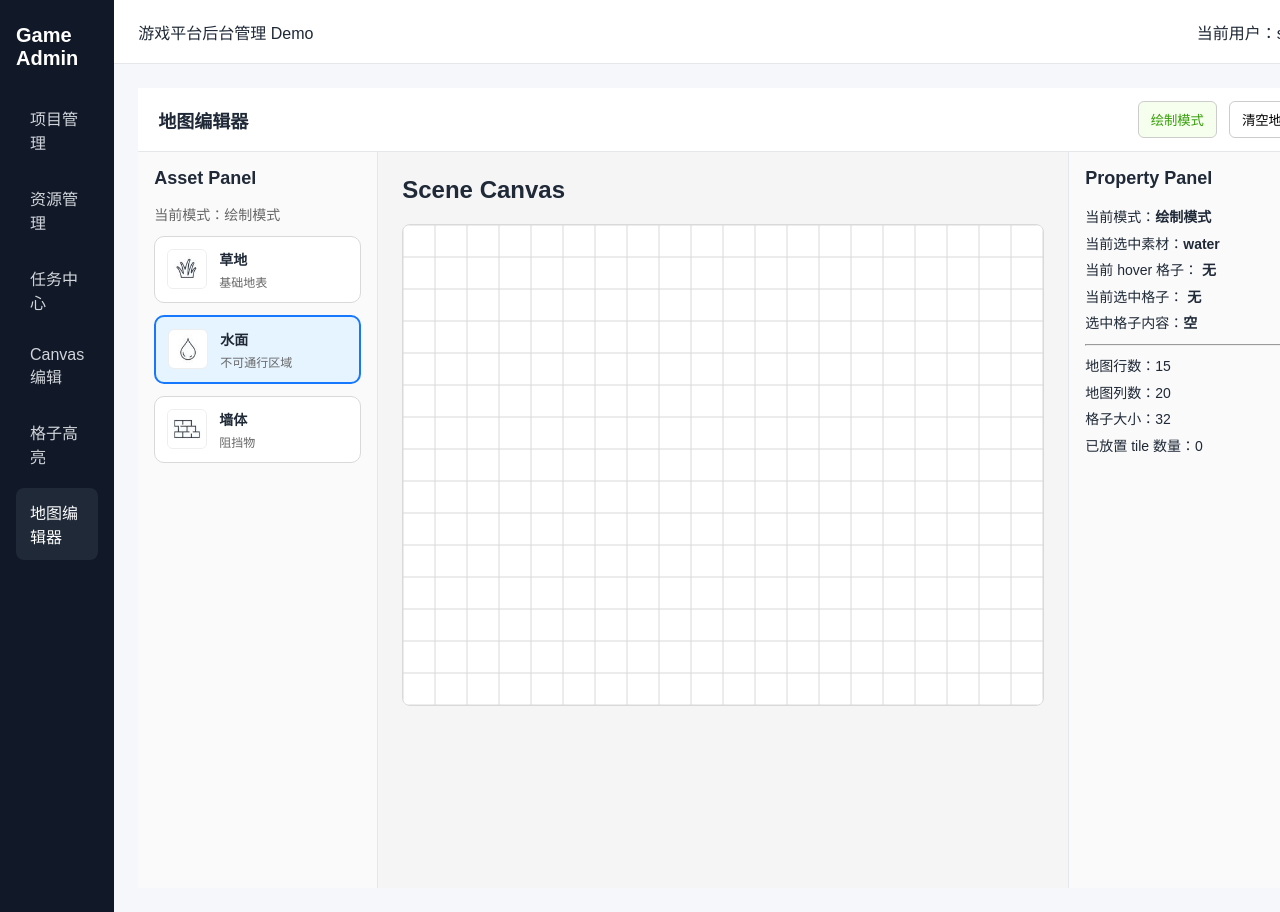
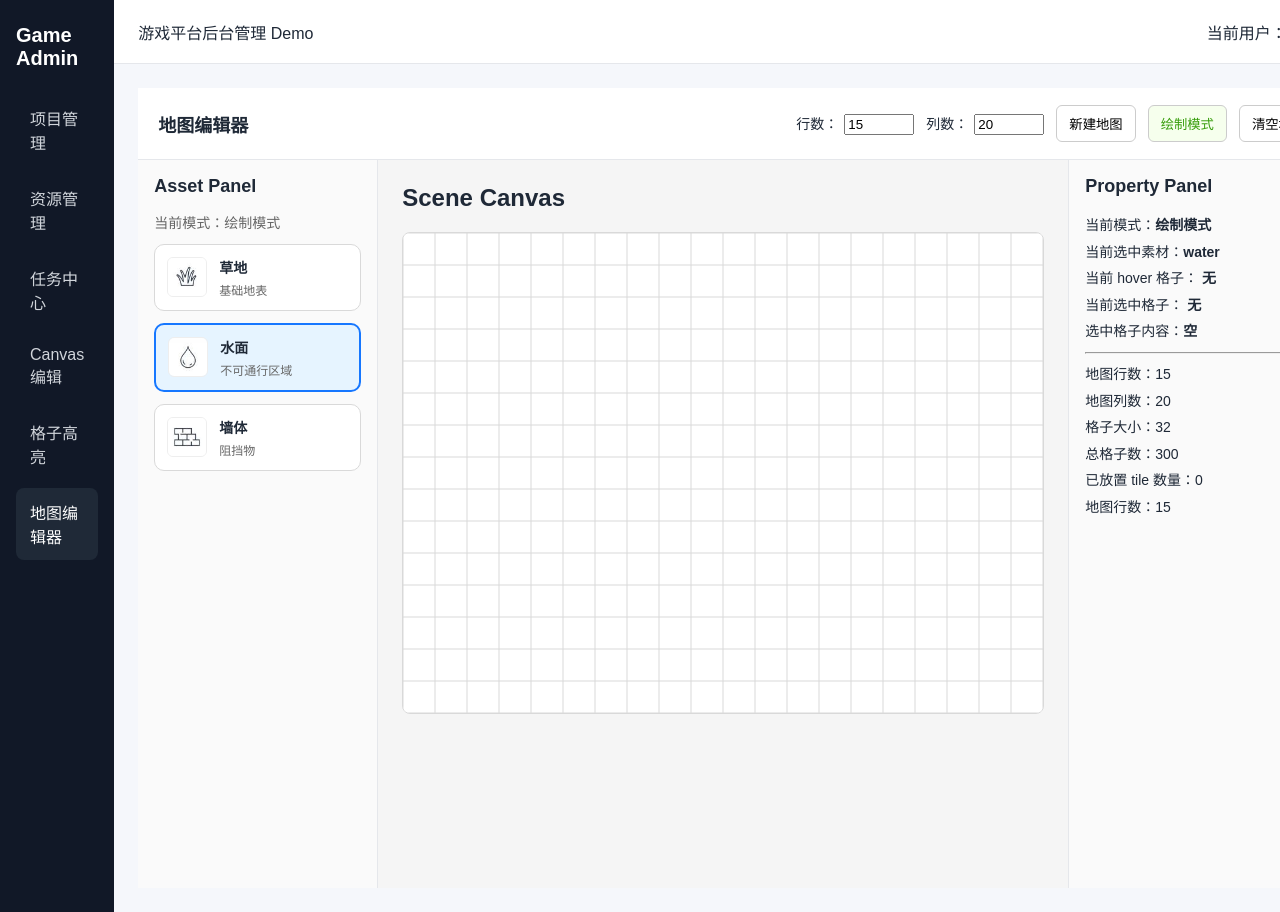
Before and after one commit to Caibospoem/react_learning, a React (Vite) app in the folder game-admin-demo/: page /mapeditor in a window 1280 px wide. Shown: the top 912 px of the page. Built offline with nearby package versions, Linux system fonts and the light colour scheme; sample sign-in values are in the browser's storage.

Commit message:
添加新建地图按钮，可以指定地图大小

```diff
--- a/game-admin-demo/src/components/PropertyPanel.tsx
+++ b/game-admin-demo/src/components/PropertyPanel.tsx
@@ -23,7 +23,7 @@ function PropertyPanel({
   return (
     <div
       style={{
-        width: 260,
+        width: 270,
         borderLeft: '1px solid #e5e7eb',
         background: '#fafafa',
         padding: 16,
@@ -66,7 +66,9 @@ function PropertyPanel({
         <div>地图行数：{mapData.rows}</div>
         <div>地图列数：{mapData.cols}</div>
         <div>格子大小：{mapData.tileSize}</div>
+        <div>总格子数：{mapData.rows * mapData.cols}</div>
         <div>已放置 tile 数量：{Object.keys(mapData.cells).length}</div>
+        <div>地图行数：{mapData.rows}</div>
       </div>
     </div>
   )
--- a/game-admin-demo/src/components/Toolbar.tsx
+++ b/game-admin-demo/src/components/Toolbar.tsx
@@ -1,18 +1,28 @@
 interface ToolbarProps {
   isEraseMode: boolean
+  draftRows: number
+  draftCols: number
+  onDraftRowsChange: (value: number) => void
+  onDraftColsChange: (value: number) => void
   onToggleEraseMode: () => void
   onClearMap: () => void
+  onCreateNewMap: () => void
 }
 
 function Toolbar({
   isEraseMode,
+  draftRows,
+  draftCols,
+  onDraftRowsChange,
+  onDraftColsChange,
   onToggleEraseMode,
   onClearMap,
+  onCreateNewMap,
 }: ToolbarProps) {
   return (
     <div
       style={{
-        height: 64,
+        height: 72,
         display: 'flex',
         alignItems: 'center',
         justifyContent: 'space-between',
@@ -20,11 +30,47 @@ function Toolbar({
         borderBottom: '1px solid #e5e7eb',
         background: '#fff',
         flexShrink: 0,
+        gap: 16,
       }}
     >
       <div style={{ fontWeight: 700, fontSize: 18 }}>地图编辑器</div>
 
-      <div style={{ display: 'flex', gap: 12 }}>
+      <div style={{ display: 'flex', alignItems: 'center', gap: 12, flexWrap: 'wrap' }}>
+        <label style={{ fontSize: 14 }}>
+          行数：
+          <input
+            type="number"
+            min={1}
+            value={draftRows}
+            onChange={(e) => onDraftRowsChange(Number(e.target.value))}
+            style={{ marginLeft: 6, width: 70 }}
+          />
+        </label>
+
+        <label style={{ fontSize: 14 }}>
+          列数：
+          <input
+            type="number"
+            min={1}
+            value={draftCols}
+            onChange={(e) => onDraftColsChange(Number(e.target.value))}
+            style={{ marginLeft: 6, width: 70 }}
+          />
+        </label>
+
+        <button
+          onClick={onCreateNewMap}
+          style={{
+            padding: '8px 12px',
+            borderRadius: 6,
+            border: '1px solid #ccc',
+            background: '#fff',
+            cursor: 'pointer',
+          }}
+        >
+          新建地图
+        </button>
+
         <button
           onClick={onToggleEraseMode}
           style={{
--- a/game-admin-demo/src/pages/mapeditor.tsx
+++ b/game-admin-demo/src/pages/mapeditor.tsx
@@ -30,17 +30,34 @@ function MapEditor() {
     createEmptyMapData(ROWS, COLS, TILE_SIZE)
   )
   const [isEraseMode, setIsEraseMode] = useState(false)
+  const [draftRows, setDraftRows] = useState(ROWS)
+  const [draftCols, setDraftCols] = useState(COLS)
+
 
   return (
     <div style={{ height: '100vh', display: 'flex', flexDirection: 'column' }}>
       <Toolbar
         isEraseMode={isEraseMode}
+        draftRows={draftRows}
+        draftCols={draftCols}
+        onDraftRowsChange={setDraftRows}
+        onDraftColsChange={setDraftCols}
         onToggleEraseMode={() => setIsEraseMode((v) => !v)}
         onClearMap={() => {
-          setMapData(
-            createEmptyMapData(mapData.rows, mapData.cols, mapData.tileSize)
-          )
+          setMapData(createEmptyMapData(mapData.rows, mapData.cols, mapData.tileSize))
           setHoverCell(null)
+          setSelectedCell(null)
+        }}
+        onCreateNewMap={() => {
+          const nextRows = Math.max(1, draftRows)
+          const nextCols = Math.max(1, draftCols)
+
+          setMapData(createEmptyMapData(nextRows, nextCols, mapData.tileSize))
+          setHoverCell(null)
+          setSelectedCell(null)
+
+          setDraftRows(nextRows)
+          setDraftCols(nextCols)
         }}
       />
 
```
Also changed, not shown: 1 other file (tests, documents, lock files or other folders).
